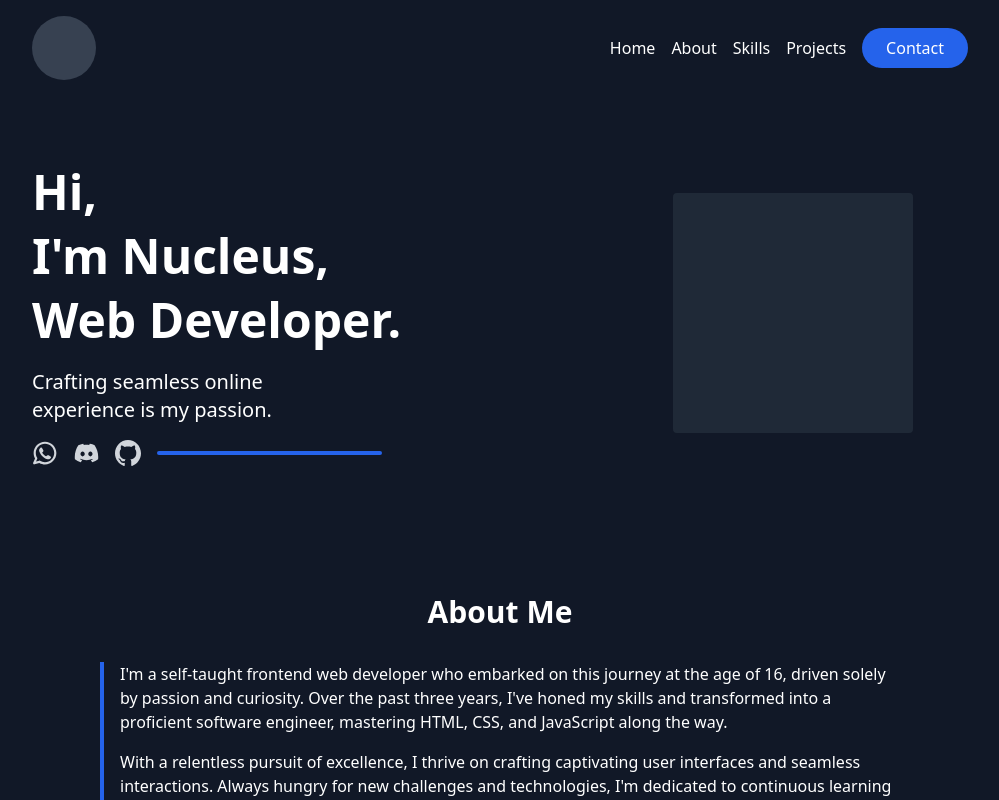
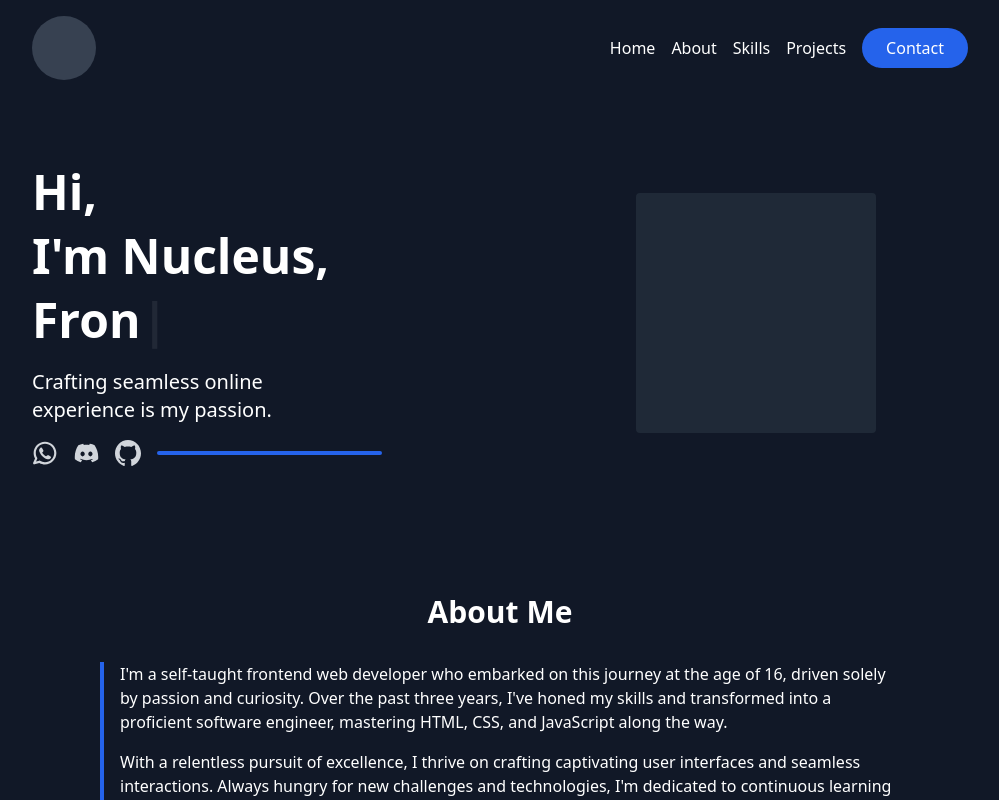
Before and after one commit to nucleus48/portfolio, a React (Vite) app: page / in a window 1280 px wide. Shown: the top 800 px of the page, without its empty margins (140-1139 px from the left). Built offline with nearby package versions, Linux system fonts and the light colour scheme.

Commit message:
Typewriter

```diff
--- a/index.html
+++ b/index.html
@@ -6,7 +6,7 @@
     <title>Nucleus Portfolio</title>
   </head>
   <body class="h-full">
-    <div id="root" class="contents"></div>
+    <div id="root"></div>
     <script type="module" src="/src/main.tsx"></script>
   </body>
 </html>
--- a/package.json
+++ b/package.json
@@ -11,7 +11,8 @@
   },
   "dependencies": {
     "react": "^18.2.0",
-    "react-dom": "^18.2.0"
+    "react-dom": "^18.2.0",
+    "typewriter-effect": "^2.21.0"
   },
   "devDependencies": {
     "@types/node": "^20.12.7",
--- a/src/components/Hero.tsx
+++ b/src/components/Hero.tsx
@@ -1,6 +1,7 @@
 import Whatsapp from "../assets/whatsapp.svg"
 import Discord from "../assets/discord.svg"
 import Github from "../assets/github.svg"
+import Typewriter from "typewriter-effect"
 
 export default function Hero() {
   return (
@@ -9,7 +10,19 @@ export default function Hero() {
         <h1 className="text-4xl leading-[3rem] md:leading-[4rem] font-bold md:text-5xl pr-14">
           Hi,<br />
           I'm Nucleus, <br />
-          <span className="career">Web Developer.</span>
+          <Typewriter
+            onInit={typewriter => typewriter
+              .typeString("Web Developer.")
+              .deleteAll()
+              .typeString("Frontend Developer.")
+              .deleteAll()
+              .typeString("Backend Developer.")
+              .deleteAll()
+              .typeString("Fullstack Developer.")
+              .deleteAll()
+              .start()}
+            options={{ loop: true, delay: 200 }}
+          />
         </h1>
         <p className="text-xl">
           Crafting seamless online <br /> experience is my passion.
--- a/src/index.css
+++ b/src/index.css
@@ -8,12 +8,16 @@
   }
 
   body {
-    @apply bg-gray-900 text-white container sm:px-8 max-w-[1000px]
+    @apply bg-gray-900
+  }
+
+  #root {
+    @apply text-white container sm:px-8 max-w-[1000px]
   }
 }
 
 @layer components {
   .projects {
-    grid-template-columns:  repeat(auto-fit, minmax(140px, 1fr));
+    grid-template-columns: repeat(auto-fit, minmax(140px, 1fr));
   }
 }
```
Also changed, not shown: 1 other file (tests, documents, lock files or other folders).
